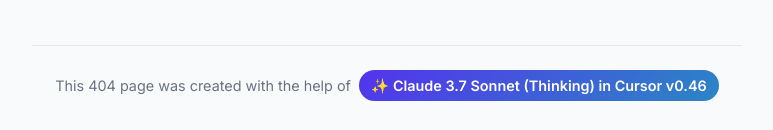
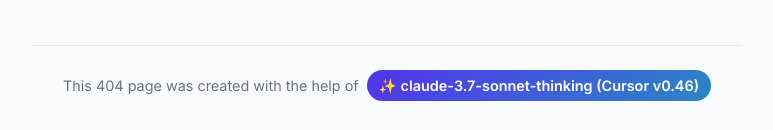
Before and after one commit to richardp23/richard-custom-404, a website built with Parcel: page src/index.html in a window 1280 px wide. Shown: the part 1146-1276 px from the top of the page, without its empty margins (253-1026 px from the left). Built offline with nearby package versions, Linux system fonts and the light colour scheme.

Commit message:
Changed attribution to claude-3.7-sonnet-thinking (Cursor v0.46)

```diff
--- a/src/index.html
+++ b/src/index.html
@@ -40,7 +40,7 @@
 
         <div class="claude-attribution">
             <span>This 404 page was created with the help of</span>
-            <span class="claude-badge">Claude 3.7 Sonnet (Thinking) in Cursor v0.46</span>
+            <span class="claude-badge">claude-3.7-sonnet-thinking (Cursor v0.46)</span>
         </div>
     </div>
 
```
